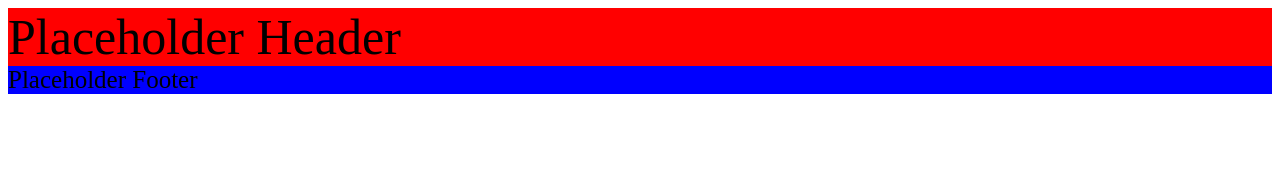
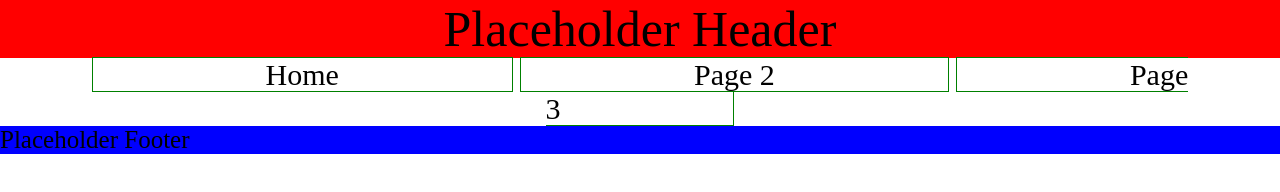
Before and after one commit to skylar-401-advanced-javascript/design-challenges, a website: page index.html in a window 1280 px wide. Drawn offline with Linux system fonts and the light colour scheme.

Commit message:
finished nav for challenge two

```diff
--- a/index.html
+++ b/index.html
@@ -9,6 +9,11 @@
 </head>
 <body>
   <header>Placeholder Header</header>
+    <nav>
+      <a href="#">Home</a>
+      <a href="#">Page 2</a>
+      <a href="#">Page 3</a>
+    </nav>
   <Footer>Placeholder Footer</Footer>
 </body>
 </html>
--- a/styles/header.scss
+++ b/styles/header.scss
@@ -1,4 +1,22 @@
 header {
   font-size: 50px;
   background: red;
+  text-align: center;
 }
+
+nav {
+  font-size: 30px;
+  width: 100%;
+  text-align: center;
+  a {
+    border: 1px solid green;
+    padding-left: 13.5%;
+    padding-right: 13.5%;
+    text-decoration: none;
+    color: black;
+    &:hover {
+      background: hotpink;
+      color: indigo;
+    }
+  }
+}
--- a/styles/reset.scss
+++ b/styles/reset.scss
@@ -0,0 +1,4 @@
+* {
+  margin: 0;
+  padding: 0;
+}
```
Also changed, not shown: styles/styles.css.
